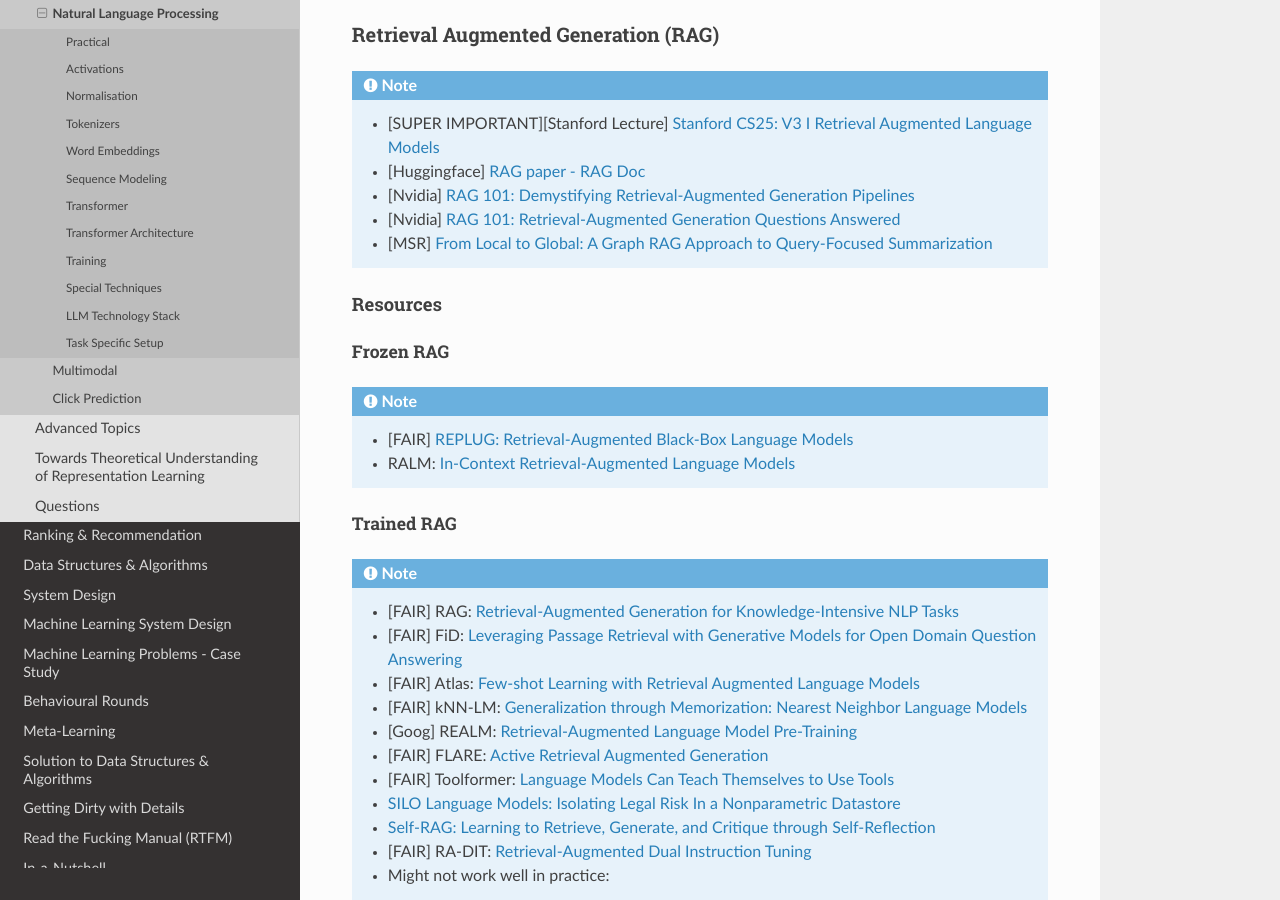
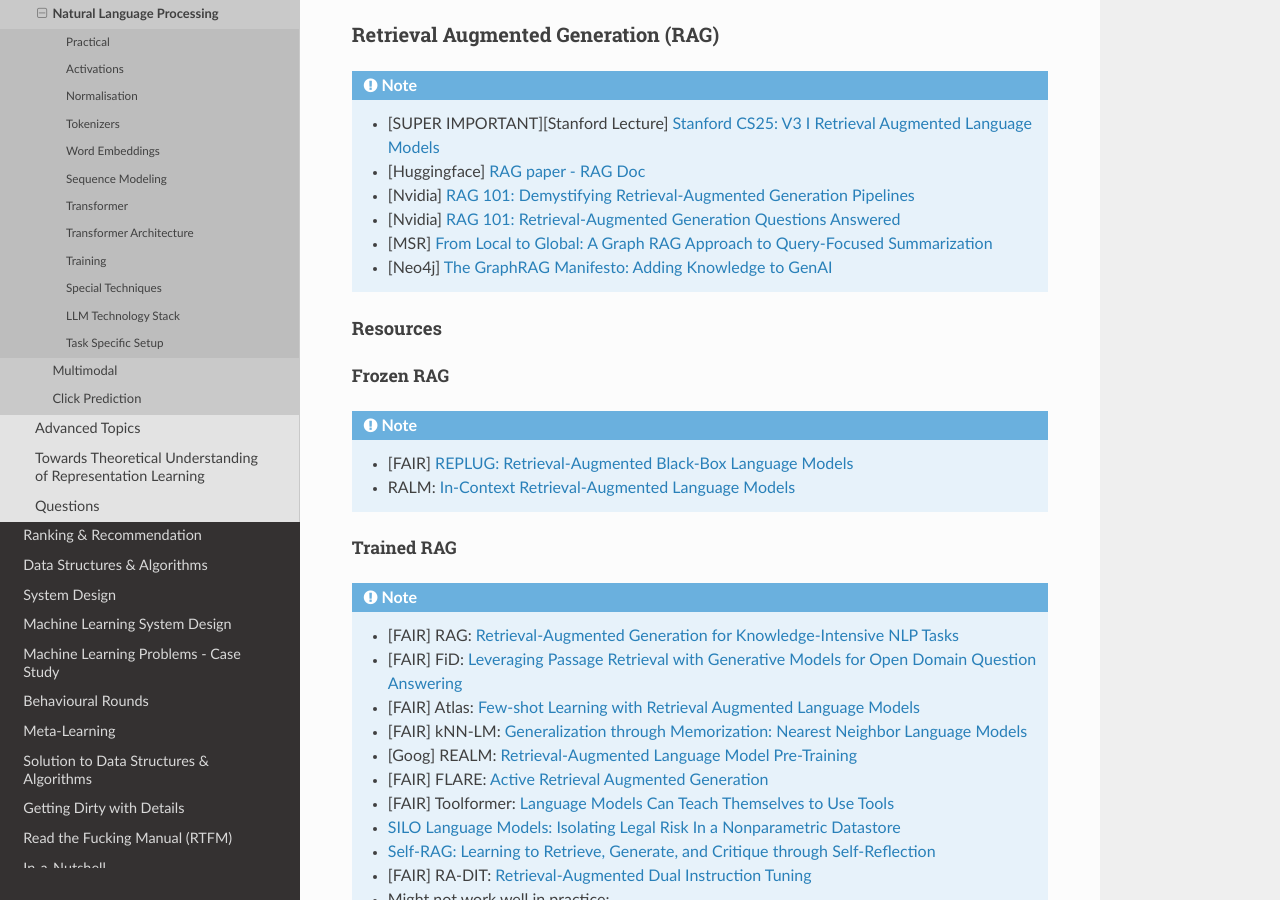
Before and after one commit to uselesstechjunks/leetcode, a Sphinx documentation site: the page built from docs/source/dl/application/nlp.rst, in a window 1280 px wide and 900 px high, scrolled down 10301 px. Built offline with Sphinx 7.4.7 and the Read the Docs theme 2.0.0, drawn with Linux system fonts in a browser that asks for light colours.

Commit message:
Update nlp.rst

```diff
--- a/docs/source/dl/application/nlp.rst
+++ b/docs/source/dl/application/nlp.rst
@@ -401,6 +401,7 @@ Retrieval Augmented Generation (RAG)
 	* [Nvidia] `RAG 101: Demystifying Retrieval-Augmented Generation Pipelines <https://resources.nvidia.com/en-us-ai-large-language-models/demystifying-rag-blog>`_
 	* [Nvidia] `RAG 101: Retrieval-Augmented Generation Questions Answered <https://developer.nvidia.com/blog/rag-101-retrieval-augmented-generation-questions-answered/>`_
 	* [MSR] `From Local to Global: A Graph RAG Approach to Query-Focused Summarization <https://arxiv.org/pdf/2404.16130>`_
+	* [Neo4j] `The GraphRAG Manifesto: Adding Knowledge to GenAI <https://neo4j.com/blog/graphrag-manifesto/>`_
 
 Resources
 -----------------------------------------------------------------------------------------
```
